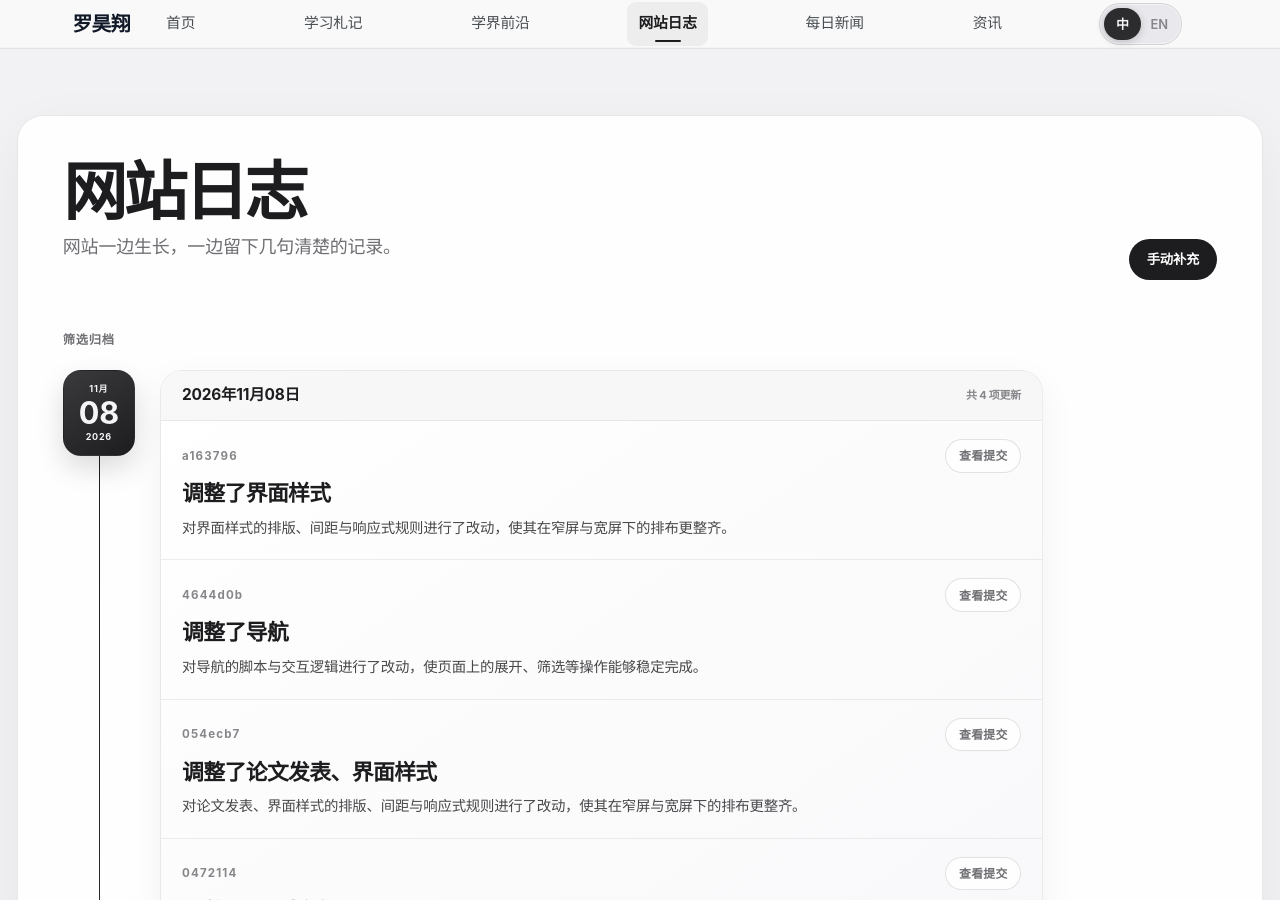
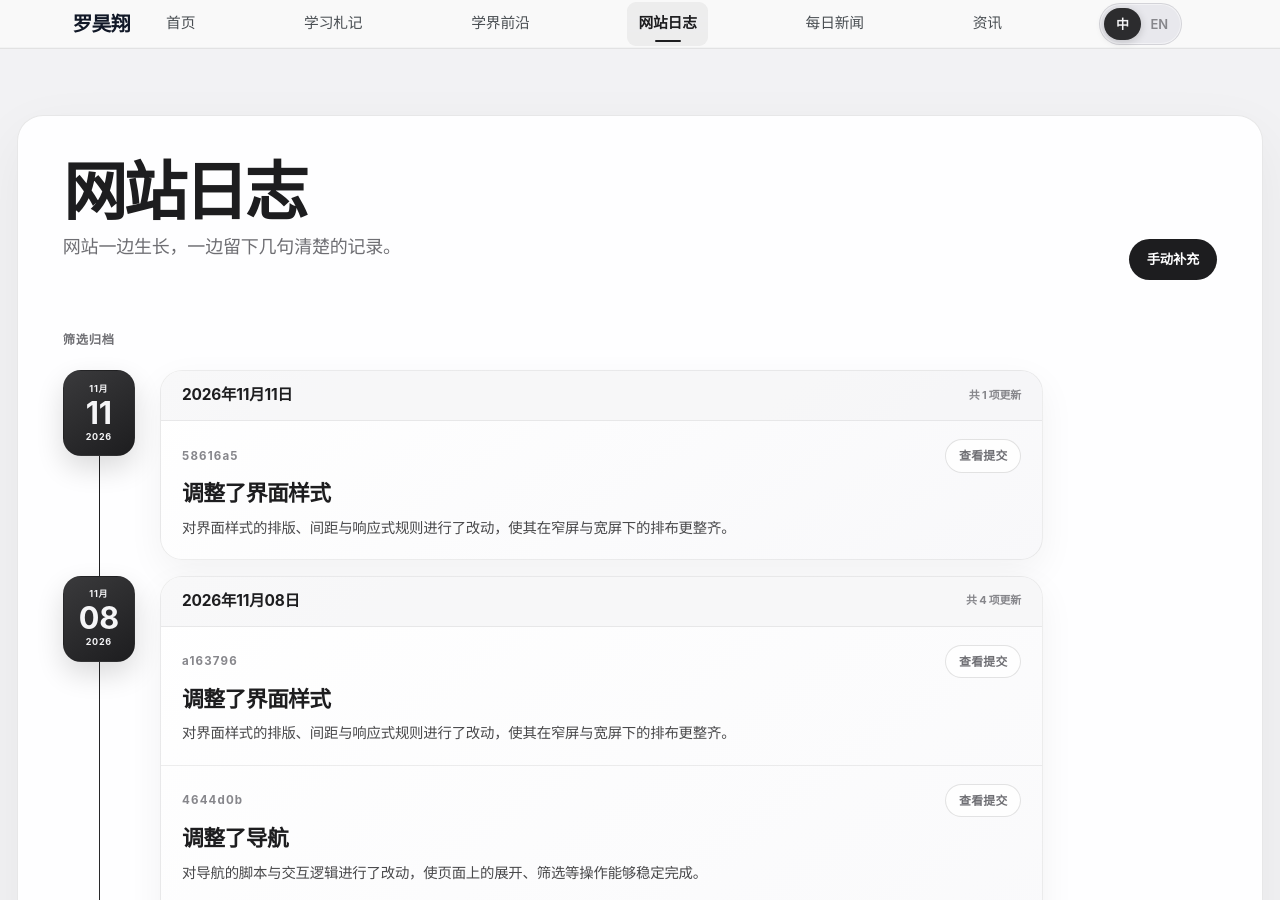
Before and after one commit to HaoxiangLuo/HaoxiangLuo.github.io, a Jekyll site: the page built from _pages/site-log-zh.html, in a window 1280 px wide and 900 px high. Built offline with Jekyll 4.4.1, drawn with Linux system fonts in a browser that asks for light colours; a style sheet for code colours, icons or effects is not loaded.

Commit message:
Record site update 58616a5db024e48d218560fc9ec0e2d4d6b74395

```diff
--- a/_data/site_updates.json
+++ b/_data/site_updates.json
@@ -1,4 +1,18 @@
 [
+  {
+    "date": "2026-11-11",
+    "title_zh": "调整了界面样式",
+    "title_en": "Refined interface styling",
+    "message": "Match approved homepage proportions and show news link",
+    "story_zh": "对界面样式的排版、间距与响应式规则进行了改动，使其在窄屏与宽屏下的排布更整齐。",
+    "story_en": "Changed the typography, spacing and responsive rules of interface styling so the layout is tidier on both narrow and wide screens.",
+    "purpose_zh": "更新站内页面、板块或脚本的内容组织与呈现方式。",
+    "purpose_en": "Match approved homepage proportions and show news link",
+    "details_zh": "调整样式表中的排版、间距与响应式规则。",
+    "details_en": "Adjusted typography, spacing and responsive rules in the stylesheet.",
+    "sha": "58616a5",
+    "url": "https://github.com/HaoxiangLuo/HaoxiangLuo.github.io/commit/58616a5db024e48d218560fc9ec0e2d4d6b74395"
+  },
   {
     "date": "2026-11-08",
     "title_zh": "调整了界面样式",
```
Also changed, not shown: assets/data/archive/manifest.json, 1 other file.
